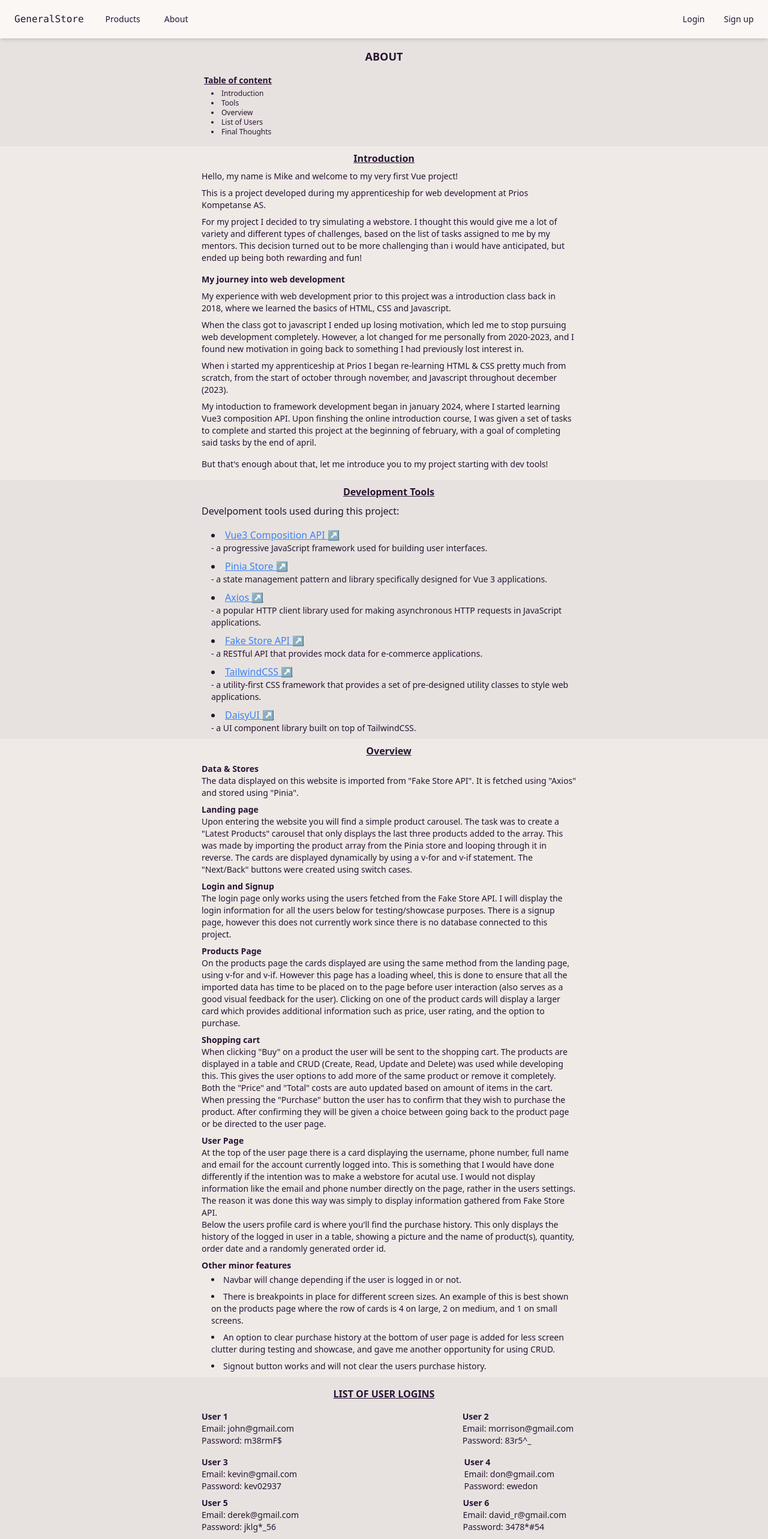
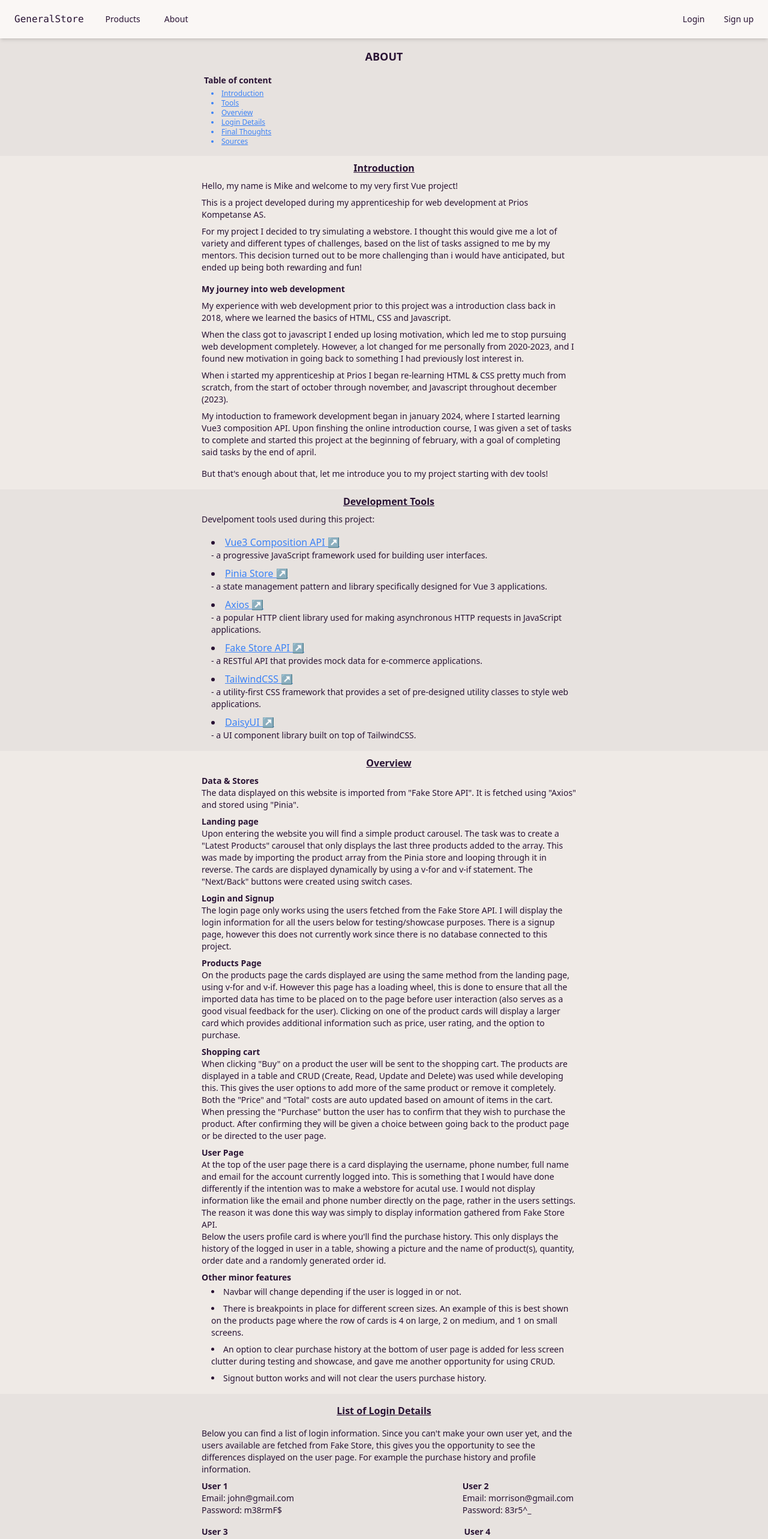
Before and after one commit to Mlaurgaard/vue-prios-term-two, a Vue app: page /about in a window 1280 px wide. Shown: the top 2566 px of the page at 60% size. Built offline with nearby package versions, Linux system fonts and the light colour scheme.

Commit message:
AboutView Finish
AboutView finished.
Added auto scroll function when clicking on table of content.
Finished up Sources section.
Minor grammar corrections and placement fixes.

```diff
--- a/src/stores/MyProductStore.js
+++ b/src/stores/MyProductStore.js
@@ -182,11 +182,6 @@ export const useMyProductStore = defineStore("myProductStore", {
       });
       return totalCost;
     },
-    // sortPurchaseHistory() {
-    //   const originalOrder = this.purchasedProducts;
-    //   const sortedProducts = ref([]);
-    //   const sortAscending = ref(true);
-    // },
     // ------------Home Page Carousel Section------------
     latestProductCarousel() {
       const allTheProducts = this.myProducts;
--- a/src/views/AboutView.vue
+++ b/src/views/AboutView.vue
@@ -5,12 +5,49 @@
   <div class="lg:w-1/2 lg:mx-auto">
     <!-- Table of Content -->
     <div class="mb-4">
-      <div class="ml-5 mb-1 text-sm font-bold underline">Table of content</div>
-      <li class="ml-8 text-xs">Introduction</li>
-      <li class="ml-8 text-xs">Tools</li>
-      <li class="ml-8 text-xs">Overview</li>
-      <li class="ml-8 text-xs">List of Users</li>
-      <li class="ml-8 text-xs">Final Thoughts</li>
+      <div class="ml-5 mb-1 text-sm font-bold">Table of content</div>
+      <li
+        class="ml-8 mr-96 text-xs btn-link text-blue-500"
+        role="button"
+        @click="handleClick('intro')"
+      >
+        Introduction
+      </li>
+      <li
+        class="ml-8 mr-96 text-xs btn-link text-blue-500"
+        role="button"
+        @click="handleClick('tools')"
+      >
+        Tools
+      </li>
+      <li
+        class="ml-8 mr-96 text-xs btn-link text-blue-500"
+        role="button"
+        @click="handleClick('overview')"
+      >
+        Overview
+      </li>
+      <li
+        class="ml-8 mr-96 text-xs btn-link text-blue-500"
+        role="button"
+        @click="handleClick('login')"
+      >
+        Login Details
+      </li>
+      <li
+        class="ml-8 mr-96 text-xs btn-link text-blue-500"
+        role="button"
+        @click="handleClick('thoughts')"
+      >
+        Final Thoughts
+      </li>
+      <li
+        class="ml-8 mr-96 text-xs btn-link text-blue-500"
+        role="button"
+        @click="handleClick('source')"
+      >
+        Sources
+      </li>
     </div>
   </div>
   <!-- Intro Container Background -->
@@ -19,7 +56,7 @@
     <div class="lg:w-1/2 lg:mx-auto">
       <!-- Intro Title -->
       <div class="ml-4 mt-2 md:mx-auto font-bold underline text-center">
-        <p>Introduction</p>
+        <p id="intro">Introduction</p>
       </div>
       <!-- Intro content -->
       <div class="ml-4 md:flex-col text-sm font-bolder">
@@ -72,10 +109,12 @@
       <!-- Dev Tools Content -->
       <div class="lg:w-1/2 lg:mx-auto">
         <!-- Title -->
-        <h1 class="ml-4 my-2 md:text-center font-bold underline">
+        <h1 class="ml-4 my-2 md:text-center font-bold underline" id="tools">
           Development Tools
         </h1>
-        <p class="ml-4 mb-4">Develpoment tools used during this project:</p>
+        <p class="ml-4 mb-4 text-sm">
+          Develpoment tools used during this project:
+        </p>
         <!-- List of links -->
         <li class="ml-8">
           <a
@@ -143,7 +182,7 @@
             target="_blank"
             >DaisyUI &UpperRightArrow;
           </a>
-          <p class="text-sm mb-2">
+          <p class="text-sm mb-4">
             - a UI component library built on top of TailwindCSS.
           </p>
         </li>
@@ -153,7 +192,9 @@
     <div class="flex flex-col w-full bg-base-200">
       <!-- Overview Container Content -->
       <div class="lg:w-1/2 lg:mx-auto">
-        <h1 class="ml-4 my-2 font-bold underline text-center">Overview</h1>
+        <h1 class="ml-4 my-2 font-bold underline text-center" id="overview">
+          Overview
+        </h1>
         <h2 class="ml-4 text-sm font-bold">Data & Stores</h2>
         <p class="ml-4 mb-2 text-sm">
           The data displayed on this website is imported from "Fake Store API".
@@ -226,7 +267,7 @@
           added for less screen clutter during testing and showcase, and gave me
           another opportunity for using CRUD.
         </li>
-        <li class="ml-8 mb-2 text-sm">
+        <li class="ml-8 mb-4 text-sm">
           Signout button works and will not clear the users purchase history.
         </li>
       </div>
@@ -234,12 +275,21 @@
   </div>
 
   <!-- Displayed Login information container -->
-  <div class="lg:w-1/2 lg:mx-auto">
-    <h3 class="my-4 font-bold underline text-center">LIST OF USER LOGINS</h3>
+  <div class="md:w-1/2 md:mx-auto">
+    <h3 class="my-4 font-bold underline text-center" id="login">
+      List of Login Details
+    </h3>
+    <!-- User description -->
+    <p class="ml-4 mb-2 text-sm">
+      Below you can find a list of login information. Since you can't make your
+      own user yet, and the users available are fetched from Fake Store, this
+      gives you the opportunity to see the differences displayed on the user
+      page. For example the purchase history and profile information.
+    </p>
     <!-- Content container -->
     <!-- USERS -->
     <!-- 1 & 2 -->
-    <div class="ml-4 mb-2 pr-1 lg:flex lg:justify-between">
+    <div class="ml-4 mb-2 pr-1 md:flex md:justify-between">
       <span class="mb-2 text-sm">
         <p class="font-bold">User 1</p>
         <p>Email: john@gmail.com</p>
@@ -252,7 +302,7 @@
       </span>
     </div>
     <!-- 3 & 4 -->
-    <div class="ml-4 mb-2 pr-9 lg:flex lg:justify-between">
+    <div class="ml-4 mb-2 pr-9 md:flex md:justify-between">
       <span class="text-sm">
         <p class="font-bold">User 3</p>
         <p>Email: kevin@gmail.com</p>
@@ -265,7 +315,7 @@
       </span>
     </div>
     <!-- 5 & 6 -->
-    <div class="ml-4 mb-2 pr-4 lg:flex lg:justify-between">
+    <div class="ml-4 mb-2 pr-4 md:flex md:justify-between">
       <span class="text-sm">
         <p class="font-bold">User 5</p>
         <p>Email: derek@gmail.com</p>
@@ -278,7 +328,7 @@
       </span>
     </div>
     <!-- 7 & 8 -->
-    <div class="ml-4 mb-2 pr-4 lg:flex lg:justify-between">
+    <div class="ml-4 mb-2 pr-4 md:flex md:justify-between">
       <span class="text-sm">
         <p class="font-bold">User 7</p>
         <p>Email: miriam@gmail.com</p>
@@ -291,7 +341,7 @@
       </span>
     </div>
     <!-- 9 & 10 -->
-    <div class="ml-4 mb-4 pr-4 lg:flex lg:justify-between">
+    <div class="ml-4 mb-4 pr-4 md:flex md:justify-between">
       <span class="text-sm">
         <p class="font-bold">User 9</p>
         <p>Email: kate@gmail.com</p>
@@ -308,7 +358,9 @@
   <div class="flex flex-col w-full bg-base-200">
     <div class="lg:w-1/2 lg:mx-auto">
       <!-- Title -->
-      <h1 class="ml-4 my-2 font-bold underline text-center">Final Thoughts</h1>
+      <h1 class="my-2 font-bold underline text-center" id="thoughts">
+        Final Thoughts
+      </h1>
       <!-- Final thoughts content container -->
       <div class="ml-4 md:flex-col text-sm font-bolder">
         <p>
@@ -328,8 +380,8 @@
           process.
         </p>
         <p class="my-2">
-          Although I've only been doing this for a shot amount of time, I have
-          learned a lot and I'm happy to say, I look forward to continuing my
+          Although I've only been doing this for a short amount of time, I have
+          learned a lot and I'm happy to say, I look forward continuing my
           journey into web development.
         </p>
         <p class="mb-4">- Mike</p>
@@ -338,15 +390,88 @@
   </div>
   <!-- Sources -->
   <div class="flex flex-col w-full">
-    <h1 class="my-2 font-bold underline text-center">Sources</h1>
-    <div class="lg:w-1/2 lg:mx-auto lg: text-center">
-      <p>Vue Docs</p>
-      <p>Tailwind Docs</p>
-      <p>Daisyui Docs</p>
-      <p>W3Schools</p>
-      <p>Stackoverflow</p>
-      <p>Mozilla Web Dev</p>
-      <p>ChaptGPT</p>
+    <h1 class="my-2 font-bold underline text-center" id="source">Sources</h1>
+    <div class="mb-4 lg:w-1/2 lg:mx-auto lg: text-center">
+      <p>
+        <a
+          href="https://vuejs.org/guide/introduction.html"
+          target="_blank"
+          class="btn-link underline text-blue-500"
+        >
+          Vue Docs &UpperRightArrow;
+        </a>
+      </p>
+      <p>
+        <a
+          href="https://tailwindcss.com/docs/installation"
+          target="_blank"
+          class="btn-link underline text-blue-500"
+        >
+          TailwindCSS Docs &UpperRightArrow;</a
+        >
+      </p>
+      <p>
+        <a
+          href="https://daisyui.com/components/"
+          target="_blank"
+          class="btn-link underline text-blue-500"
+        >
+          DaisyUI Docs &UpperRightArrow;</a
+        >
+      </p>
+      <p>
+        <a
+          href="https://www.w3schools.com/"
+          target="_blank"
+          class="btn-link underline text-blue-500"
+        >
+          W3Schools &UpperRightArrow;</a
+        >
+      </p>
+      <p>
+        <a
+          href="https://stackoverflow.com/"
+          target="_blank"
+          class="btn-link underline text-blue-500"
+        >
+          Stack Overflow &UpperRightArrow;</a
+        >
+      </p>
+      <p>
+        <a
+          href="https://developer.mozilla.org/en-US/docs/Learn"
+          target="_blank"
+          class="btn-link underline text-blue-500"
+        >
+          Mozilla Web Dev &UpperRightArrow;</a
+        >
+      </p>
+      <p>
+        <a
+          href="https://heroicons.com/"
+          target="_blank"
+          class="btn-link underline text-blue-500"
+        >
+          Heroicons &UpperRightArrow;</a
+        >
+      </p>
     </div>
   </div>
 </template>
+
+<script setup>
+import { ref } from "vue";
+
+const scrollToSection = (sectionId) => {
+  const section = document.getElementById(sectionId);
+  if (section) {
+    section.scrollIntoView({ behavior: "smooth", block: "start" });
+  }
+};
+
+const handleClick = (sectionId) => {
+  scrollToSection(sectionId);
+};
+
+const scrollToTop = () => {};
+</script>
--- a/src/views/ProductsView.vue
+++ b/src/views/ProductsView.vue
@@ -33,12 +33,6 @@
             <p class="line-clamp-2 text-xs">{{ product.description }}</p>
           </div>
         </router-link>
-        <!-- Buy button -->
-        <!-- <div class="card-body py-2">
-          <button class="rounded p-1 mt-2 ml-auto bg-base-300 text-xs">
-            Buy Now
-          </button>
-        </div> -->
       </div>
     </div>
   </div>
```
